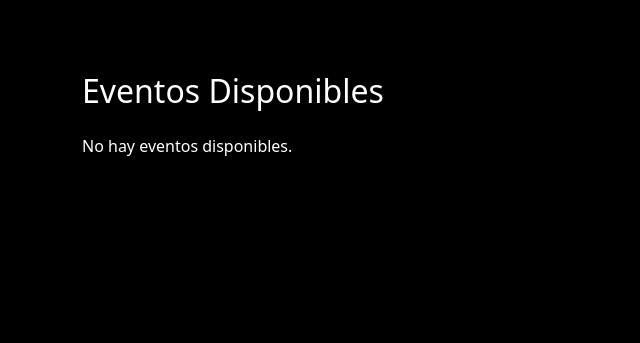
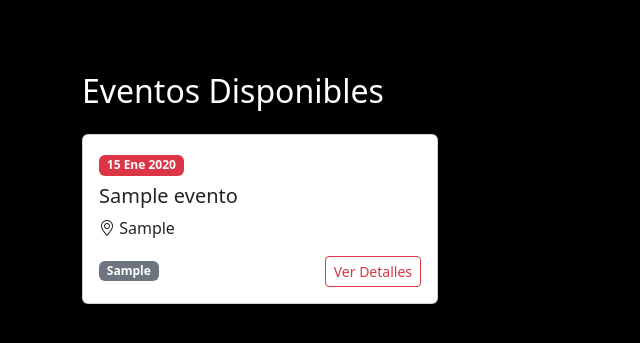
Before and after one commit to ElPunch/FIGHT.NET, a Django app: page /pagina/ in a window 1280 px wide. Shown: the part 57-400 px from the top of the page, without its empty margins (0-640 px from the left). Run offline with Django 5.2, Linux system fonts and the light colour scheme; tables that the repository leaves empty hold one stand-in row (values such as "Sample post"); parts of the project's set-up code (start-up, migrations or seed data) failed here and were passed over.

Commit message:
Fix event rendering by passing context to the index template

```diff
--- a/eventos/templates/eventos/index.html
+++ b/eventos/templates/eventos/index.html
@@ -21,8 +21,6 @@
       {% for evento in eventos %}
       <div class="col-md-6 col-lg-4">
         <div class="card evento-card h-100">
-          <!-- Imagen -->
-          <img src="{% static 'mi_app/default_event.jpg' %}" class="card-img-top" alt="{{ evento.disciplina }}">
           <div class="card-body">
             <div class="event-date badge bg-danger mb-2">{{ evento.data|date:"d M Y" }}</div>
             <h5 class="card-title">{{ evento.nombre }}</h5>
--- a/eventos/views.py
+++ b/eventos/views.py
@@ -58,4 +58,4 @@ class EventosView(View):
 class paginaView(View):
     def get(self, request):
         eventos = Eventos.objects.all().values()
-        return render(request, 'eventos/index.html')
+        return render(request, 'eventos/index.html', {'eventos': eventos})
```
